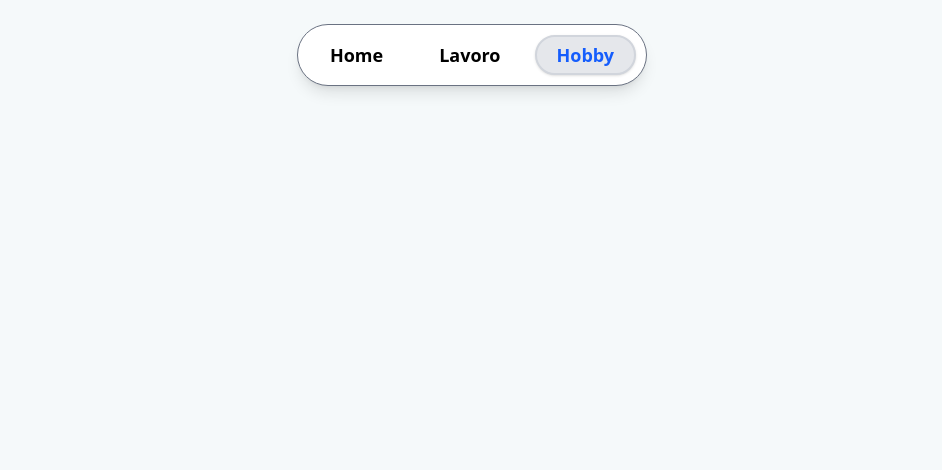
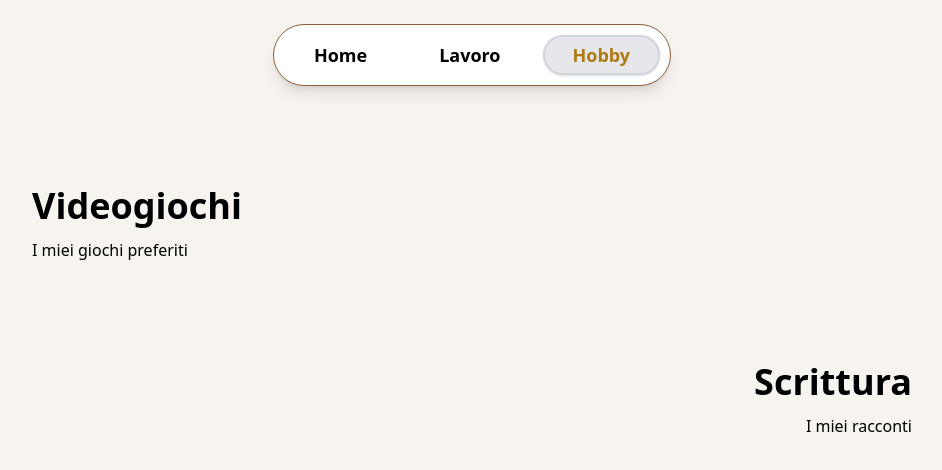
Before and after one commit to Leonardo200213/Portfolio-Personale, a React (Vite) app: page /hobby in a window 1280 px wide. Shown: the top 470 px of the page, without its empty margins (168-1110 px from the left). Built offline with nearby package versions, Linux system fonts and the light colour scheme.

Commit message:
colori autunnali

```diff
--- a/index.html
+++ b/index.html
@@ -6,7 +6,7 @@
     <meta name="viewport" content="width=device-width, initial-scale=1.0" />
     <title>Sito Leonardo</title>
   </head>
-  <body class="bg-pastel-green">
+  <body class="bg-pastel-beige">
     <div id="root"></div>
     <script type="module" src="/src/main.tsx"></script>
   </body>
--- a/src/App.tsx
+++ b/src/App.tsx
@@ -1,10 +1,11 @@
-import { BrowserRouter, NavLink } from "react-router-dom"
+import { BrowserRouter, NavLink, Routes, Route } from "react-router-dom"
+import Hobby from "./pages/Hobby"
 
 function App() {
   return (
     <BrowserRouter>
       <div>
-        <ul className="flex mx-auto gap-3 mt-6 font-bold text-lg border border-gray-500 bg-white p-2.5 rounded-full w-fit shadow-lg select-none">
+        <ul className="flex mx-auto gap-3 mt-6 font-bold text-lg border border-dark-brown bg-white p-2.5 rounded-full w-fit shadow-lg select-none">
           <li>
             <NavLink
               to="/home"
@@ -31,9 +32,11 @@ function App() {
           </li>
         </ul>
       </div>
+
+      <Routes>
+        <Route path="/hobby" element={<Hobby />} />
+      </Routes>
     </BrowserRouter>
-
-
   )
 }
 
--- a/src/index.css
+++ b/src/index.css
@@ -1,14 +1,16 @@
 @import "tailwindcss";
 @theme {
-  --color-pastel-green: #F5F9FA;
+  --color-pastel-beige: #F7F3EE;
+  --color-dark-yellow: #ad7a13;
+  --color-dark-brown: #8B5E3C;
 }
 
 .nav-link {
-  @apply inline-block px-5 py-1 rounded-full border-2 border-transparent;
+  @apply inline-block px-7 py-1 rounded-full border-2 border-transparent;
 }
 
 .nav-link.active {
-  @apply text-blue-600 bg-gray-200 border-gray-300 shadow-sm;
+  @apply text-dark-yellow bg-gray-200 border-gray-300 shadow-sm;
   animation: bounceText 0.3s ease-in-out;
 }
 
--- /dev/null
+++ b/src/pages/Hobby.tsx
@@ -0,0 +1,23 @@
+export default function Hobby() {
+  return (
+    <>
+        <div className="ml-10 md:ml-50 mt-25 text-left">
+            <span className="text-4xl font-bold">
+                Videogiochi
+            </span>
+            <p className="mt-3">
+                I miei giochi preferiti
+            </p>
+        </div>
+
+        <div className="mr-10 md:mr-50 mt-25 text-right">
+            <span className="text-4xl font-bold">
+                Scrittura
+            </span>
+            <p className="mt-3">
+                I miei racconti
+            </p>
+        </div>
+    </>
+  )
+}
```
